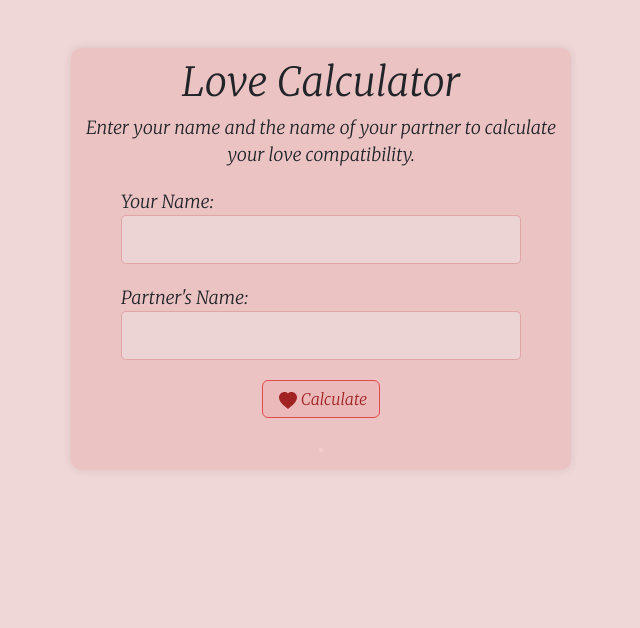
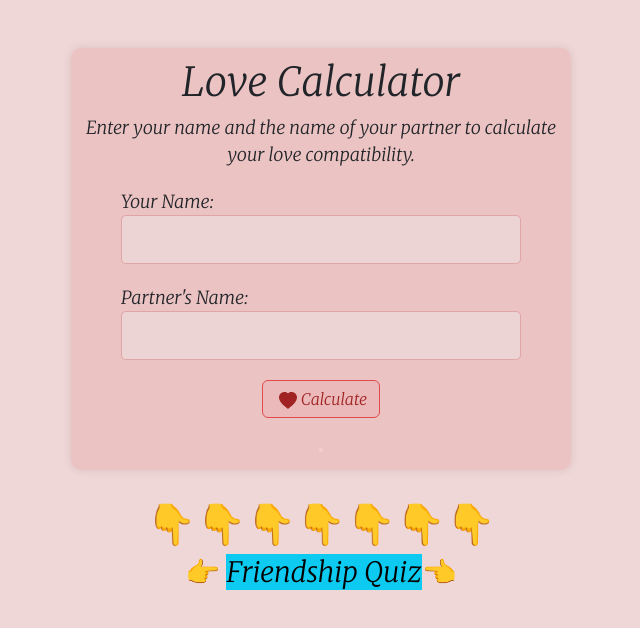
Before and after one commit to emaazmomin/luvcalculator, a plain HTML site: page index.html in a window 1280 px wide. Shown: the whole page, without its empty margins (319-959 px from the left). Drawn offline with nearby package versions, Linux system fonts and the light colour scheme.

Commit message:
added link

```diff
--- a/index.html
+++ b/index.html
@@ -74,6 +74,11 @@
             <div id="shr-btn"></div>
         </div>
     </div>
+    <div class="text-center">
+        <h1></h1>
+        <h1 class="text-center">👇👇👇👇👇👇👇</h1>
+        <h3 class="text-center">👉 <a href="http://friendsquiz.thats.im/" class="text-decoration-none text-bg-info">Friendship Quiz</a>👈</h3><br>
+    </div>
     <script src="https://cdn.jsdelivr.net/npm/bootstrap@5.2.3/dist/js/bootstrap.bundle.min.js"
         integrity="sha384-kenU1KFdBIe4zVF0s0G1M5b4hcpxyD9F7jL+jjXkk+Q2h455rYXK/7HAuoJl+0I4"
         crossorigin="anonymous"></script>
```
